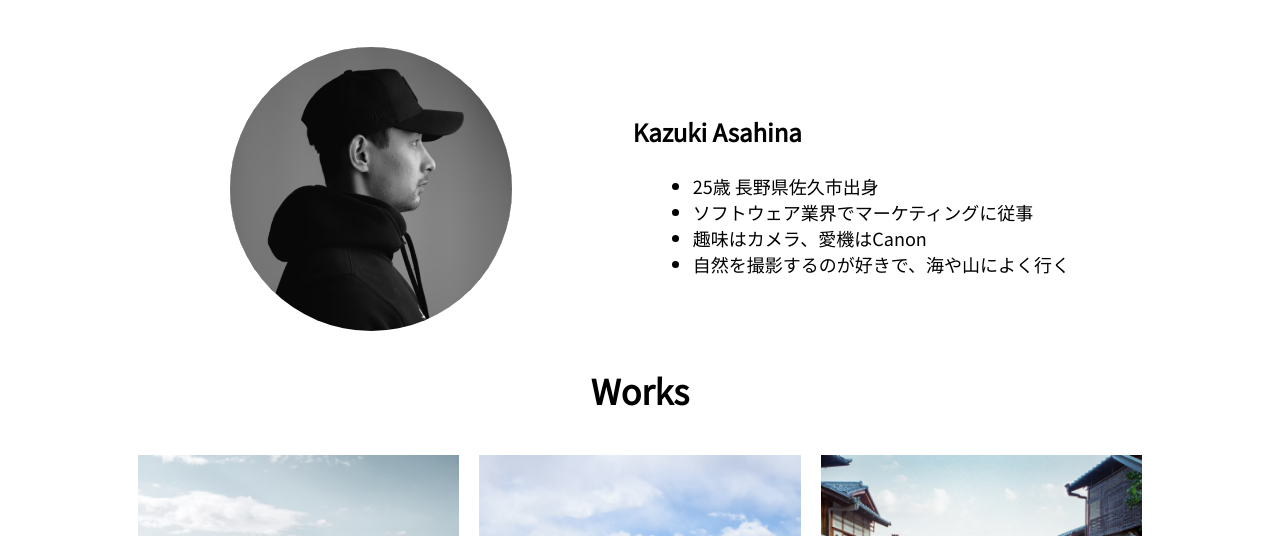
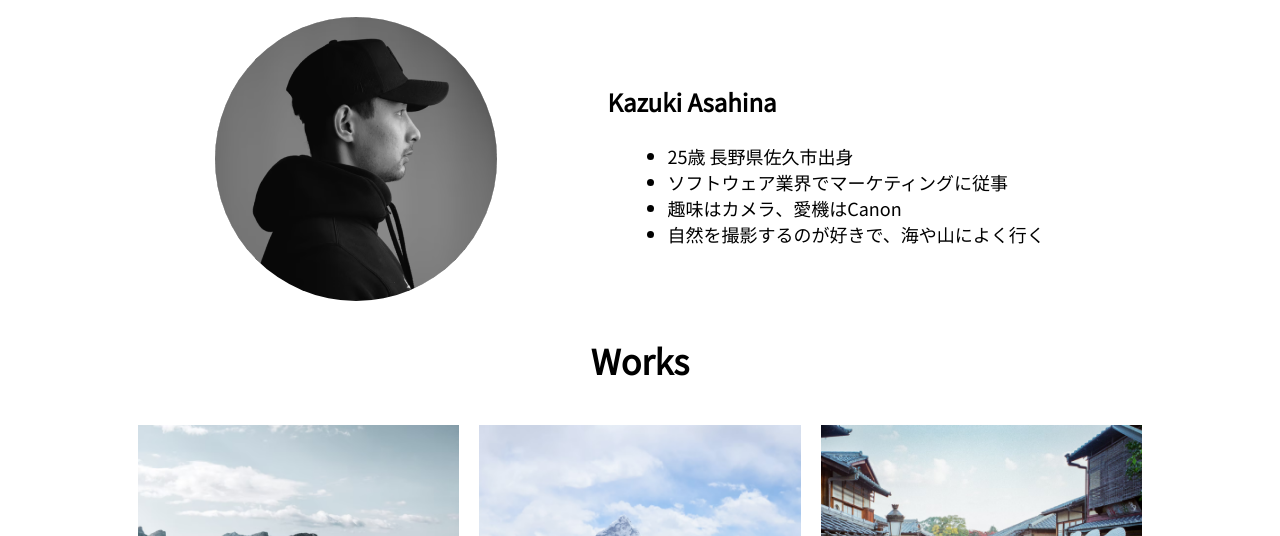
Before and after one commit to aki3475/aki3475-kadai001, a plain HTML site: page kadai_001/index.html in a window 1280 px wide. Shown: the part 726-1262 px from the top of the page. Drawn offline with Linux system fonts and the light colour scheme.

Commit message:
Add files via upload

```diff
--- a/kadai_001/style.css
+++ b/kadai_001/style.css
@@ -84,12 +84,12 @@
 
 #my-about{margin-right:30px;}
 
-#profile>div{margin-left:70px;
-          margin-top:30px;}
+#profile>div{margin :0 auto;}
 
 /* 〇カット顔写真*/
-#profile img{border-radius:50%;
-margin: 0 auto;}
+#profile >div >img{border-radius:50%;
+margin: 0 auto;
+text-align: center;}
 
 #works-content {
   width: 80%; /* 必要に応じて調整 */
```
